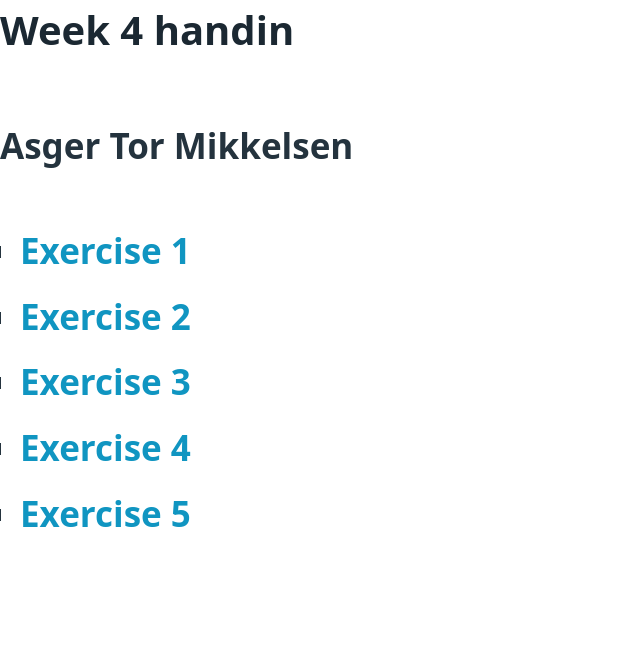
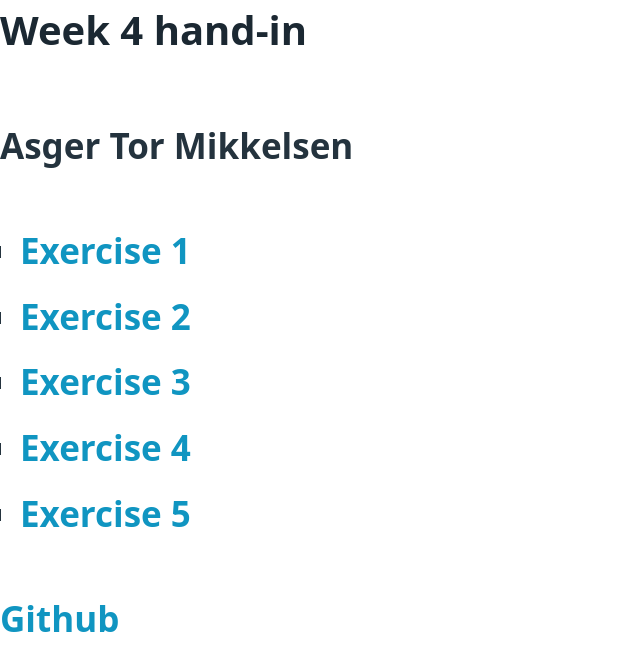
Before and after one commit to Asgertor/JS, a plain HTML site: page index.html in a window 1280 px wide. Shown: the whole page, without its empty margins (0-640 px from the left). Drawn offline with nearby package versions, Linux system fonts and the light colour scheme.

Commit message:
added GH link

```diff
--- a/index.html
+++ b/index.html
@@ -9,7 +9,7 @@
     <title>Home</title>
   </head>
   <body>
-    <h1>Week 4 handin</h1>
+    <h1>Week 4 hand-in</h1>
     <h2>Asger Tor Mikkelsen</h2>
     <h2>
       <ul>
@@ -19,6 +19,7 @@
         <li><a href="Exercise4.html">Exercise 4</a></li>
         <li><a href="Exercise5.html">Exercise 5</a></li>
       </ul>
+      <a href="https://github.com/Asgertor/JS">Github</a>
     </h2>
   </body>
 </html>
```
